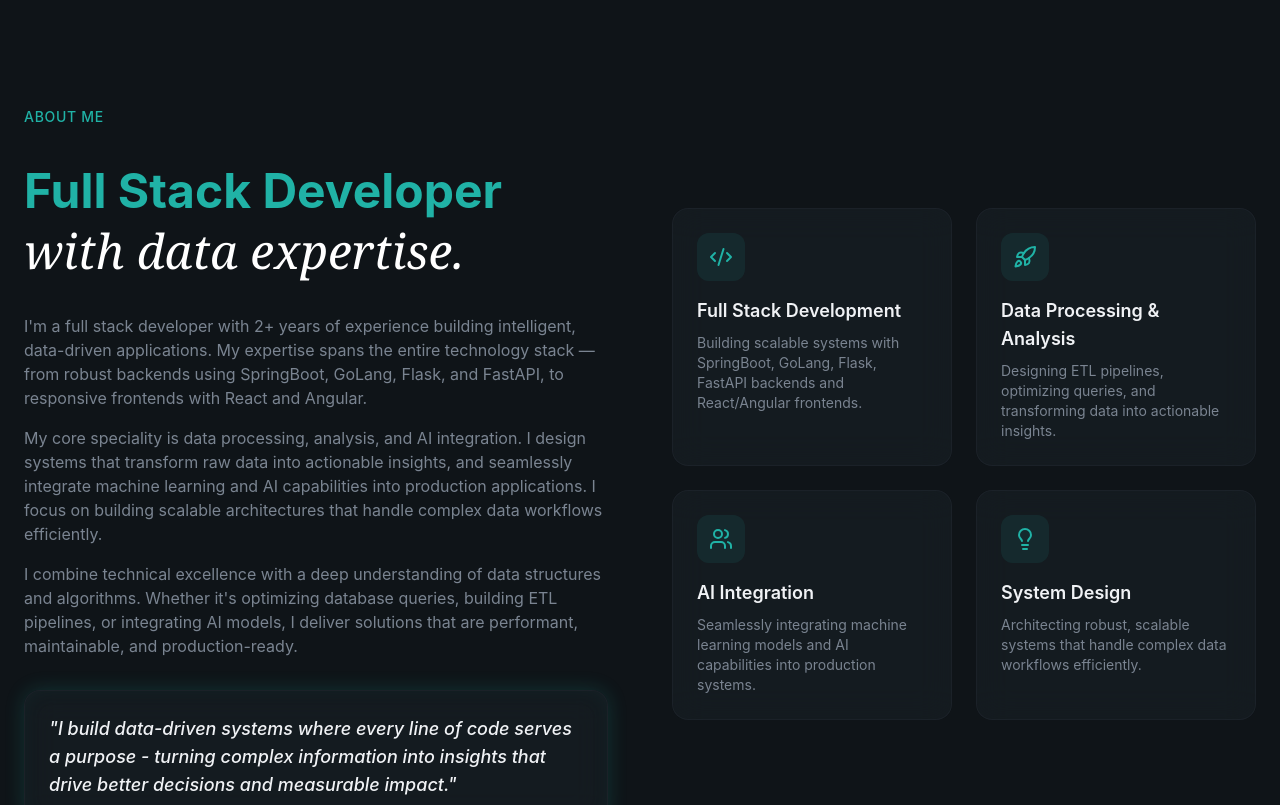
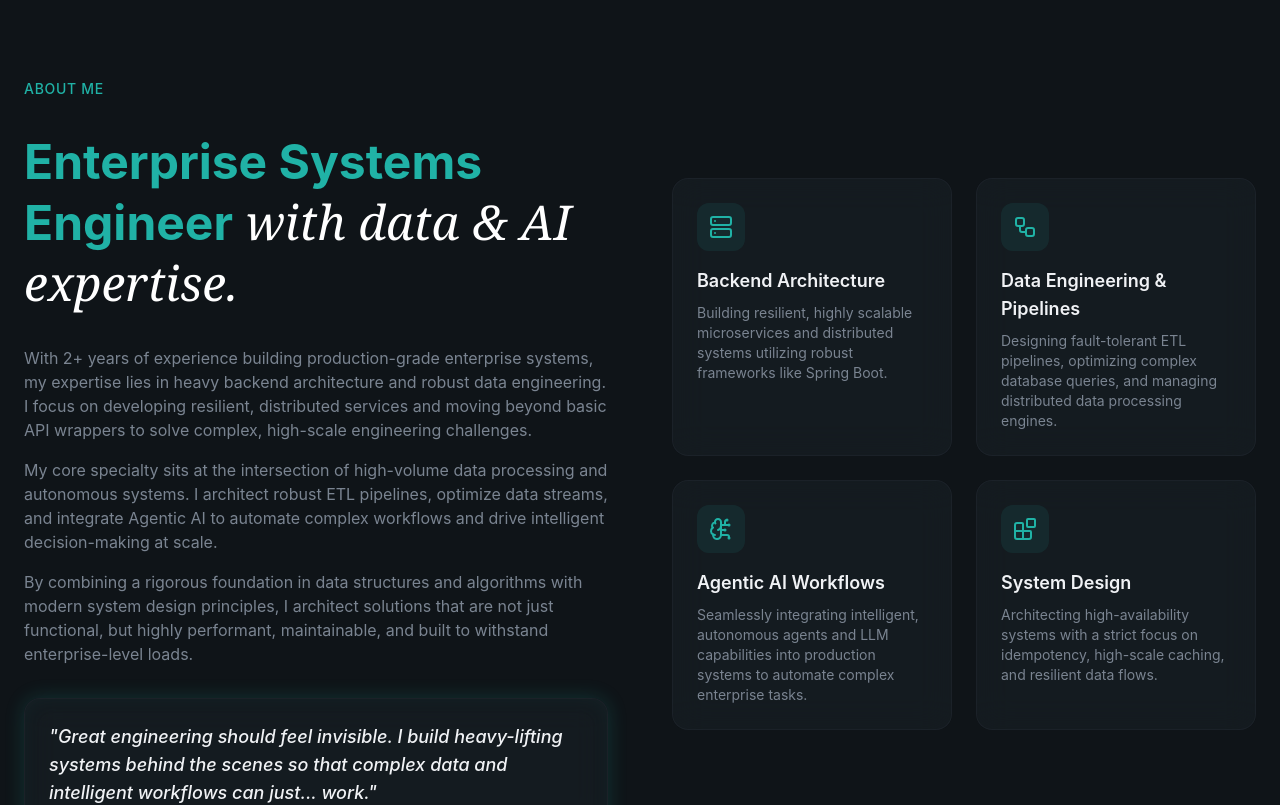
Before and after one commit to sdeashirvad/portfolio, a React (Vite) app: page / in a window 1280 px wide. Shown: the part 1140-1945 px from the top of the page. Built offline with nearby package versions, Linux system fonts and the light colour scheme.

Commit message:
HUSTLER | Optimized for senior signalling

```diff
--- a/src/sections/About.jsx
+++ b/src/sections/About.jsx
@@ -1,28 +1,28 @@
-import { Code2, Lightbulb, Rocket, Users } from "lucide-react";
+import { Server, Workflow, BrainCircuit, Blocks} from "lucide-react";
 
 const highlights = [
   {
-    icon: Code2,
-    title: "Full Stack Development",
+    icon: Server,
+    title: "Backend Architecture",
     description:
-      "Building scalable systems with SpringBoot, GoLang, Flask, FastAPI backends and React/Angular frontends.",
+      "Building resilient, highly scalable microservices and distributed systems utilizing robust frameworks like Spring Boot.",
   },
   {
-    icon: Rocket,
-    title: "Data Processing & Analysis",
+    icon: Workflow,
+    title: "Data Engineering & Pipelines",
     description:
-      "Designing ETL pipelines, optimizing queries, and transforming data into actionable insights.",
+      "Designing fault-tolerant ETL pipelines, optimizing complex database queries, and managing distributed data processing engines.",
   },
   {
-    icon: Users,
-    title: "AI Integration",
-    description: "Seamlessly integrating machine learning models and AI capabilities into production systems.",
+    icon: BrainCircuit,
+    title: "Agentic AI Workflows",
+    description: "Seamlessly integrating intelligent, autonomous agents and LLM capabilities into production systems to automate complex enterprise tasks.",
   },
   {
-    icon: Lightbulb,
+    icon: Blocks,
     title: "System Design",
     description:
-      "Architecting robust, scalable systems that handle complex data workflows efficiently.",
+      "Architecting high-availability systems with a strict focus on idempotency, high-scale caching, and resilient data flows.",
   },
 ];
 
@@ -40,36 +40,35 @@ export const About = () => {
             </div>
 
             <h2 className="text-4xl md:text-5xl font-bold leading-tight animate-fade-in animation-delay-100 text-secondary-foreground">
-              Full Stack Developer
+              Enterprise Systems Engineer
               <span className="font-serif italic font-normal text-white">
                 {" "}
-                with data expertise.
+                with data & AI expertise.
               </span>
             </h2>
 
             <div className="space-y-4 text-muted-foreground animate-fade-in animation-delay-200">
               <p>
-                I'm a full stack developer with 2+ years of experience building intelligent,
-                data-driven applications. My expertise spans the entire technology stack —
-                from robust backends using SpringBoot, GoLang, Flask, and FastAPI, to responsive
-                frontends with React and Angular.
+                With 2+ years of experience building production-grade enterprise systems,
+                my expertise lies in heavy backend architecture and robust data engineering.
+                I focus on developing resilient, distributed services and moving beyond basic
+                API wrappers to solve complex, high-scale engineering challenges.
               </p>
               <p>
-                My core speciality is data processing, analysis, and AI integration. I design systems
-                that transform raw data into actionable insights, and seamlessly integrate machine learning
-                and AI capabilities into production applications. I focus on building scalable architectures
-                that handle complex data workflows efficiently.
+                My core specialty sits at the intersection of high-volume data processing and autonomous systems.
+                I architect robust ETL pipelines, optimize data streams, and integrate Agentic
+                AI to automate complex workflows and drive intelligent decision-making at scale.
               </p>
               <p>
-                I combine technical excellence with a deep understanding of data structures and algorithms.
-                Whether it's optimizing database queries, building ETL pipelines, or integrating AI models,
-                I deliver solutions that are performant, maintainable, and production-ready.
+                By combining a rigorous foundation in data structures and algorithms with modern system design principles,
+                I architect solutions that are not just functional, but highly performant, maintainable,
+                and built to withstand enterprise-level loads.
               </p>
             </div>
 
             <div className="glass rounded-2xl p-6 glow-border animate-fade-in animation-delay-300">
               <p className="text-lg font-medium italic text-foreground">
-                "I build data-driven systems where every line of code serves a purpose - turning complex information into insights that drive better decisions and measurable impact."
+                "Great engineering should feel invisible. I build heavy-lifting systems behind the scenes so that complex data and intelligent workflows can just... work."
               </p>
             </div>
           </div>
--- a/src/sections/Contact.jsx
+++ b/src/sections/Contact.jsx
@@ -111,8 +111,8 @@ export const Contact = () => {
             </span>
           </h2>
           <p className="text-muted-foreground animate-fade-in animation-delay-200">
-            Have an interesting project or engineering idea? I'd love to hear from you.
-            Reach out via email, phone, or the form below.
+            Have an interesting engineering challenge? Whether you're scaling a complex backend,
+            building out data pipelines, or just want to talk system architecture, I'd love to hear from you. Drop me a message below.
           </p>
         </div>
 
@@ -247,8 +247,8 @@ export const Contact = () => {
                 <span className="font-medium">Open to Collaboration</span>
               </div>
               <p className="text-muted-foreground text-sm">
-                I'm always excited to learn about new technologies and engineering practices.
-                Open to discussing interesting projects and potential collaborations.
+                I am currently open to high-impact engineering opportunities. Whether it's taking ownership of distributed systems in an enterprise environment
+                or laying the architectural foundation for a fast-growing startup, I am always ready to discuss how I can drive your engineering goals forward.
               </p>
             </div>
           </div>
--- a/src/sections/Experience.jsx
+++ b/src/sections/Experience.jsx
@@ -4,22 +4,24 @@ import { useState } from "react";
 const experiences = [
   {
     period: "Jun 2025 — Present",
-    role: "Software Engineer – Full Stack & Data Engineering",
+    role: "Software Engineer — Backend & Data Engineering",
     company: "Wissen Technology (Client: Morgan Stanley)",
     bullets: [
       "Engineered an end-to-end financial audit automation platform, reducing reporting turnaround time by 40% for risk and P&L workflows",
-      "Built scalable Angular frontends and Spring Boot microservices integrated with Snowflake to support high-volume financial data processing",
+      "Architected high-throughput Spring Boot microservices and Snowflake data workflows, while also building the Angular frontends required for seamless, end-to-end feature delivery.",
       "Implemented AI-driven anomaly detection to automate P&L insights, cutting manual analysis effort by 60% for risk managers",
-      "Led a 3-member initiative to deploy Airflow Celery-based orchestration, improving pipeline reliability, failover recovery, and execution visibility",
+      "Trusted to lead a 3-person team in deploying a new Airflow orchestration system, taking ownership of the project to successfully improve pipeline reliability and failover.",
       "Collaborated closely with controllers and risk stakeholders to translate regulatory requirements into production-ready systems",
     ],
     technologies: [
-      "Angular",
+      "Distributed Systems",
+      "Agentic AI",
       "Spring Boot",
       "Apache Airflow",
+      "Angular",
       "Snowflake",
       "AI/Anomaly Detection",
-      "Microservices",
+      "React",
       "ETL Pipelines",
       "Financial Systems",
     ],
@@ -134,8 +136,8 @@ export const Experience = () => {
           </h2>
 
           <p className="text-muted-foreground animate-fade-in animation-delay-200">
-            From junior developer to full stack engineer, I've built a solid foundation
-            in modern web development with a focus on production-ready applications.
+            My journey began in full-stack web development, but I quickly gravitated toward the heavy lifting:
+            engineering the distributed backend systems, data pipelines, and intelligent workflows that make platforms scale.
           </p>
         </div>
 
--- a/src/sections/Hero.jsx
+++ b/src/sections/Hero.jsx
@@ -91,7 +91,7 @@ export const Hero = () => {
             <div className="animate-fade-in">
               <span className="inline-flex items-center gap-2 px-4 py-2 rounded-full glass text-sm text-primary">
                 <span className="w-2 h-2 bg-primary rounded-full animate-pulse" />
-                Full Stack Developer • Data & AI Specialist
+                Backend & Data Engineer • Agentic AI Workflows
               </span>
             </div>
 
@@ -107,9 +107,8 @@ export const Hero = () => {
                 </span>
               </h1>
               <p className="text-lg text-muted-foreground max-w-lg animate-fade-in animation-delay-200">
-                Hi, I'm Ashirvad - building production-grade systems focused on reliability,
-                performance, and clarity — with strong foundations in data engineering,
-                automation, and intelligent workflows.
+                Hi, I'm Ashirvad. I architect production-grade distributed systems optimized for
+                reliability and scale — bridging heavy data engineering with agentic AI and automated workflows.
               </p>
             </div>
 
--- a/src/sections/Testimonials.jsx
+++ b/src/sections/Testimonials.jsx
@@ -4,15 +4,31 @@ import { useState } from "react";
 const testimonials = [
   {
     quote:
-      "Ashirvad is an excellent full stack developer with strong problem-solving skills. He delivers clean, well-structured code and communicates effectively throughout the development process.",
+      "Ashirvad is an excellent engineer with sharp problem-solving skills and a strong grasp of backend architecture. He consistently delivers clean, well-structured code and drives effective technical communication across the team, taking high ownership throughout the entire development lifecycle.",
     author: "Ajay Gahalot",
-    role: "Principle Engineer",
+    role: "Principal Engineer",
     avatar:
       "/ajay-gahalot.jpg?w=100&h=100&fit=crop",
   },
   {
     quote:
-      "I collaborated with Ashirvad on migrating a large GWT application to React + Spring Boot. He combined strong technical skills in Spark, Snowflake, and Java with clear communication and ownership, making him a dependable teammate who consistently delivers.",
+      "As a mentor, Ashirvad has a remarkable ability to break down complex concepts into practical solutions. He guided me through distributed system design, always ensuring I understood the 'why' behind architectural decisions. Working with him significantly elevated my understanding of modern backend architectures.",
+    author: "Aakshi Gulati",
+    role: "Software Engineer",
+    avatar:
+      "/aakshi.jpg?w=100&h=100&fit=crop",
+  },
+  {
+    quote:
+      "Ashirvad is an outstanding backend engineer and easily the best mentor I've worked with. Our architecture whiteboard sessions highlighted his deep knowledge of Spring Boot and microservices. Beyond writing great code, he knows exactly how to elevate junior developers through complex enterprise deployments.",
+    author: "Abir Saha",
+    role: "Software Engineer",
+    avatar:
+      "/abir.jpg?w=100&h=100&fit=crop",
+  },
+  {
+    quote:
+      "I collaborated with Ashirvad on a large-scale application migration to Spring Boot and React. He combines deep technical expertise in Java, Spark, and Snowflake with clear communication and a high sense of ownership. He is an incredibly dependable engineer who consistently delivers.",
     author: "Nikhil Satyam",
     role: "Software Engineer",
     avatar:
```
Also changed, not shown: 1 other file (tests, documents, lock files or other folders).
